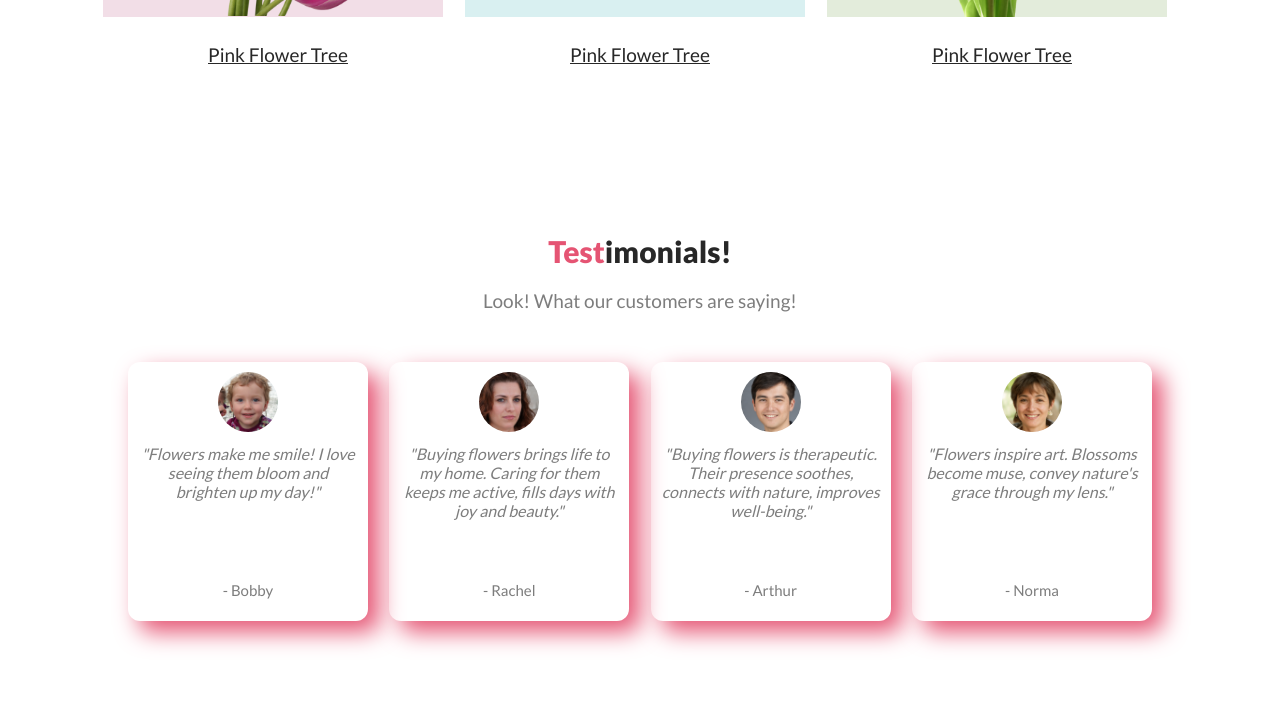
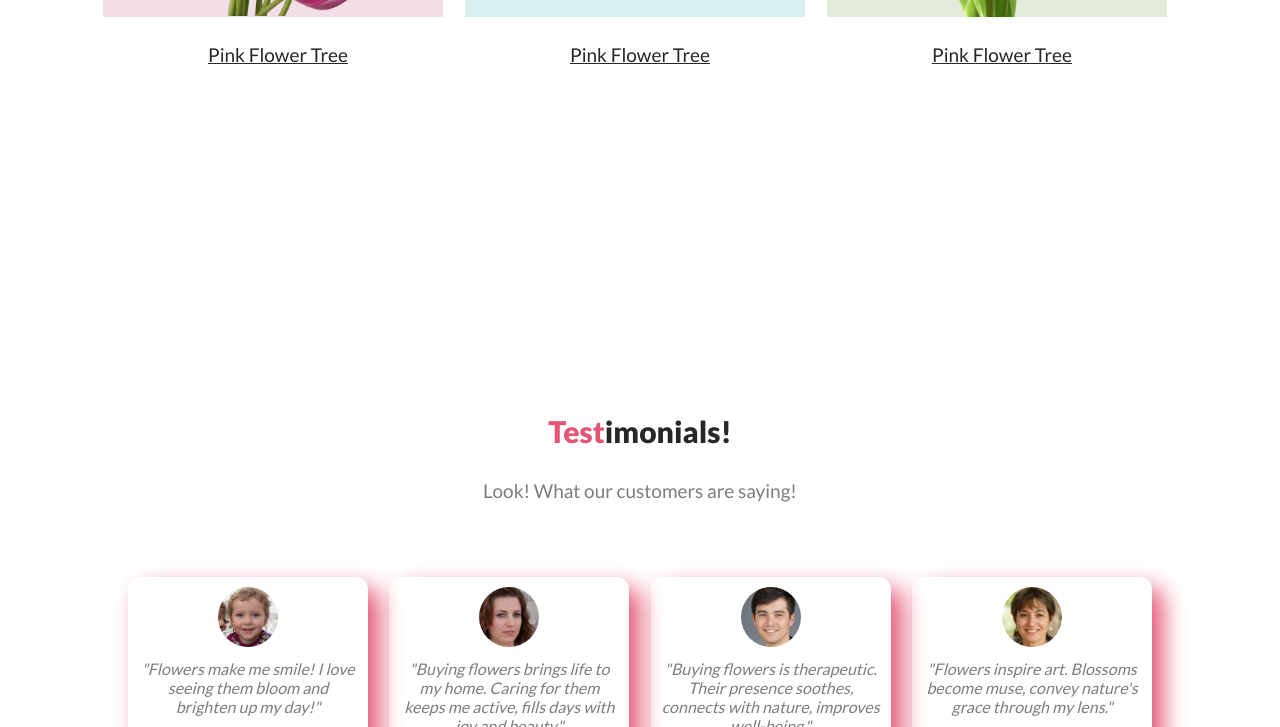
Before and after one commit to sohan704/final-flower-website, a plain HTML site: page index.html in a window 1280 px wide. Shown: the part 1544-2271 px from the top of the page. Drawn offline with Linux system fonts and the light colour scheme.

Commit message:
edited testimony section

```diff
--- a/styles/style.css
+++ b/styles/style.css
@@ -68,6 +68,7 @@ body{
   height: 90vh;
   padding-top: 0px;
   /* border: 1px solid red; */
+  margin-bottom: 200px;
 }
 
 .featured-section-header{
@@ -166,9 +167,10 @@ body{
 /* testimony section */
 
 .testimonial-section{
-  height: 70vh;
+  height: 100vh;
   margin-bottom: 60px;
   /* border: 1px solid red; */
+
 
 }
 .testimonial-header{
@@ -178,6 +180,8 @@ body{
   font-weight: 900;
   margin-top: 20px;
   margin-bottom: 20px;
+  padding-bottom: 10px;
+
 }
 
 .testimonial-description{
@@ -188,6 +192,7 @@ body{
   width: 40%;
   margin: auto;
   margin-bottom: 50px;
+  padding-bottom: 25px;
 }
 
 .testimonial-container{
```
